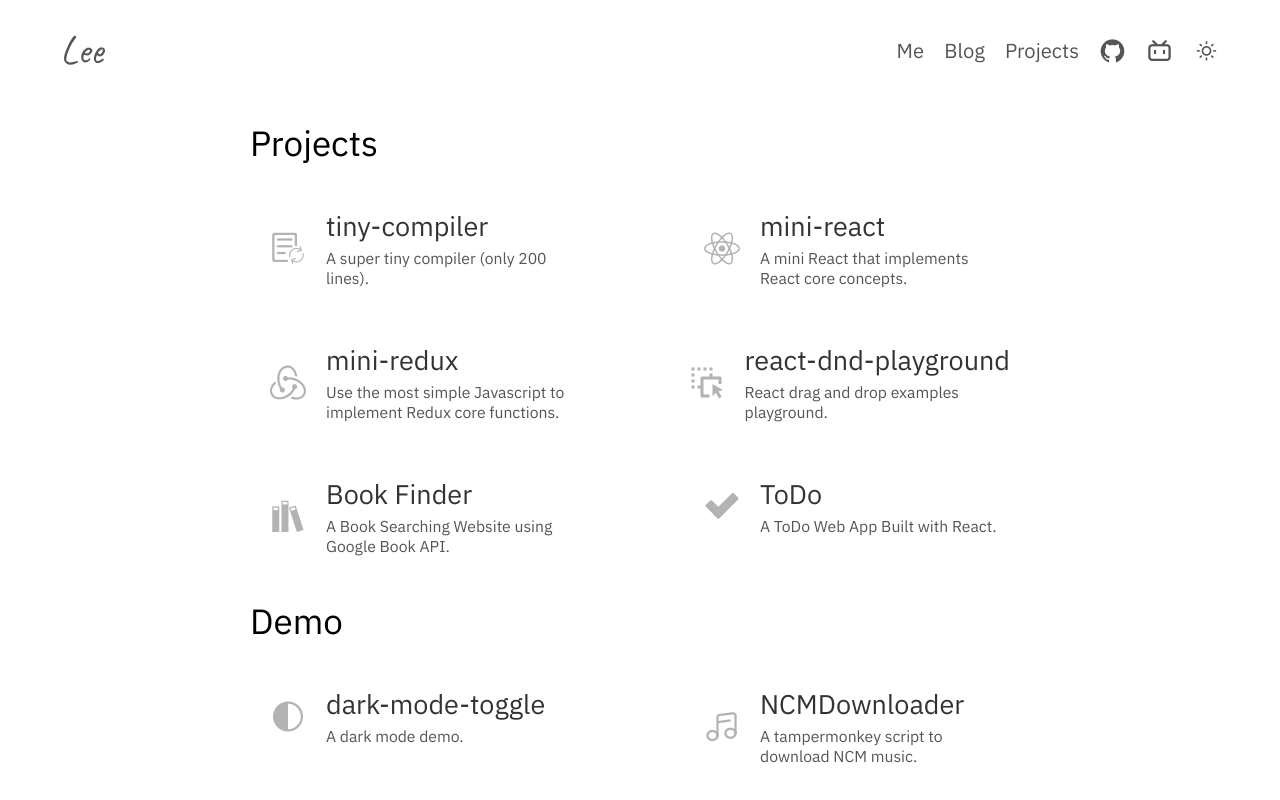
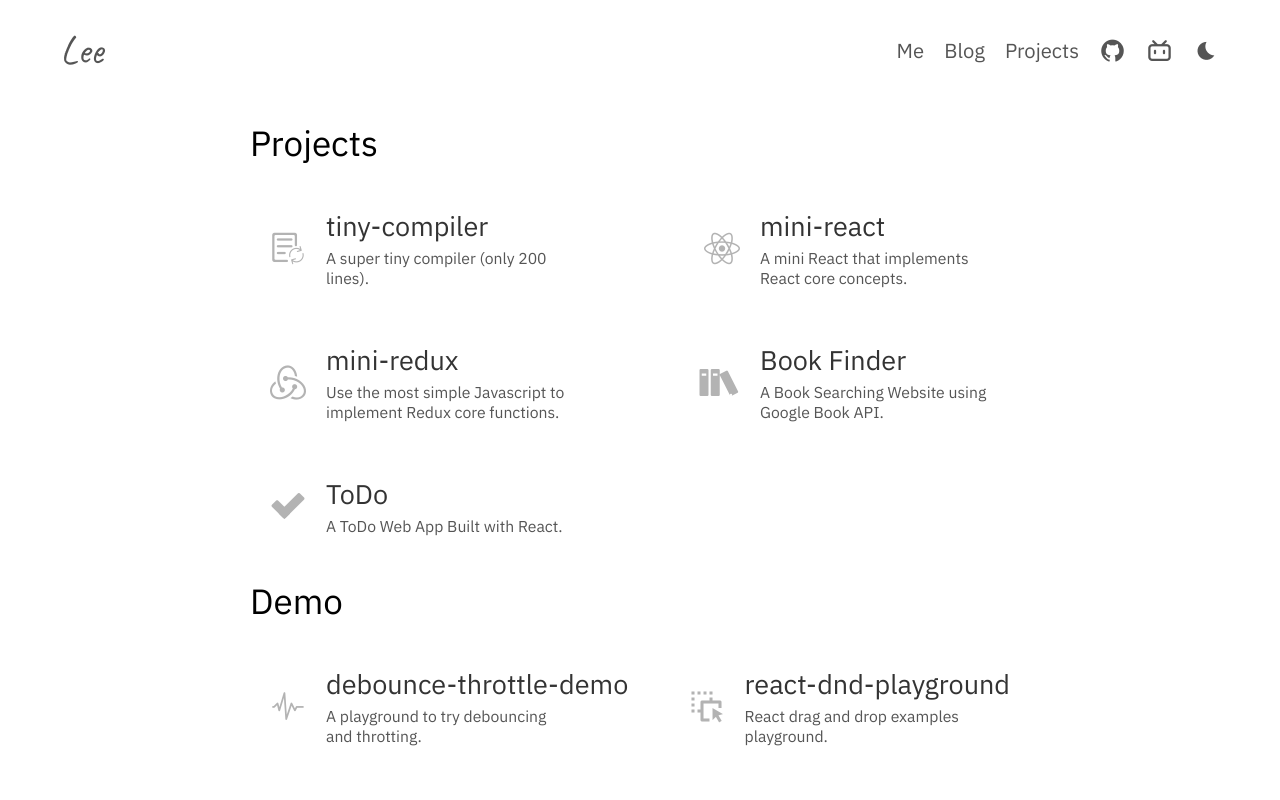
Before and after one commit to LeeZ1Q/portfolio, a Next.js app: page /project in a window 1280 px wide. Shown: the top 800 px of the page. Built offline with nearby package versions, Linux system fonts and the light colour scheme.

Commit message:
feat:debounce demo;icon

```diff
--- a/app/components/NavBar.js
+++ b/app/components/NavBar.js
@@ -1,44 +1,44 @@
-import Link from "next/link";
-import styles from "../styles/Nav.module.css";
-import ThemeToggle from "./ThemeToggle";
+import Link from 'next/link';
+import styles from '../styles/Nav.module.css';
+import ThemeToggle from './ThemeToggle';
 
 const NavBar = () => {
 	return (
 		<div className={styles.container}>
 			<Link
-				href="/"
+				href='/'
 				className={styles.signature}
 			>
 				Lee
 			</Link>
 			<nav className={styles.nav}>
 				{/* Mobile Icon */}
-				<Link href="/blog">
+				<Link href='/blog'>
 					<span className={`iconfont ${styles.mobile} ${styles.icon}`}>
 						&#xe634;
 					</span>
 				</Link>
-				<Link href="/project">
+				<Link href='/project'>
 					<span className={`iconfont ${styles.mobile} ${styles.icon}`}>
-						&#xe650;
+						&#xe8d9;
 					</span>
 				</Link>
 
 				{/* Laptop Link */}
 				<Link
-					href="/"
+					href='/'
 					className={`${styles.link} ${styles.laptop}`}
 				>
 					Me
 				</Link>
 				<Link
-					href="/blog"
+					href='/blog'
 					className={`${styles.link} ${styles.laptop}`}
 				>
 					Blog
 				</Link>
 				<Link
-					href="/project"
+					href='/project'
 					className={`${styles.link} ${styles.laptop}`}
 				>
 					Projects
@@ -46,17 +46,17 @@ const NavBar = () => {
 
 				{/* Other Icon */}
 				<Link
-					href="https://github.com/LeeZ1Q"
-					rel="noreferrer"
-					target="_blank"
+					href='https://github.com/LeeZ1Q'
+					rel='noreferrer'
+					target='_blank'
 					className={`iconfont ${styles.icon}`}
 				>
-					&#xe885;
+					&#xe972;
 				</Link>
 				<Link
-					href="https://space.bilibili.com/67972196"
-					rel="noreferrer"
-					target="_blank"
+					href='https://space.bilibili.com/67972196'
+					rel='noreferrer'
+					target='_blank'
 					className={`iconfont ${styles.icon}`}
 				>
 					&#xe66d;
--- a/app/components/ThemeToggle.js
+++ b/app/components/ThemeToggle.js
@@ -1,8 +1,8 @@
-"use client";
+'use client';
 
-import React, { useEffect, useState } from "react";
-import { useTheme } from "next-themes";
-import styles from "../styles/Nav.module.css";
+import React, { useEffect, useState } from 'react';
+import { useTheme } from 'next-themes';
+import styles from '../styles/Nav.module.css';
 
 const ThemeToggle = () => {
 	const [mounted, setMounted] = useState(false);
@@ -11,13 +11,13 @@ const ThemeToggle = () => {
 	useEffect(() => setMounted(true), []);
 
 	if (!mounted)
-		return <span className={`iconfont ${styles.icon} loading`}> &#xe635;</span>;
+		return <span className={`iconfont ${styles.icon} loading`}> &#xe600;</span>;
 
 	const toggleTheme = () => {
-		if (theme === "light") {
-			setTheme("dark");
+		if (theme === 'light') {
+			setTheme('dark');
 		} else {
-			setTheme("light");
+			setTheme('light');
 		}
 	};
 
@@ -26,7 +26,7 @@ const ThemeToggle = () => {
 			className={`iconfont ${styles.icon}`}
 			onClick={toggleTheme}
 		>
-			&#xe635;
+			{theme === 'light' ? '\ue600' : '\ue6dc'}
 		</span>
 	);
 };
--- a/app/project/page.js
+++ b/app/project/page.js
@@ -22,7 +22,7 @@ const Project = () => {
 					<Item
 						name='mini-react'
 						description='A mini React that implements React core concepts.'
-						icon='&#xe64b;'
+						icon='&#xe712;'
 						repo='https://github.com/LeeZ1Q/mini-react'
 					/>
 					<Item
@@ -32,15 +32,9 @@ const Project = () => {
 						repo='https://github.com/LeeZ1Q/mini-redux'
 					/>
 					<Item
-						name='react-dnd-playground'
-						description='React drag and drop examples playground.'
-						icon='&#xe704;'
-						repo='https://github.com/LeeZ1Q/react-dnd-playground'
-					/>
-					<Item
 						name='Book Finder'
 						description='A Book Searching Website using Google Book API.'
-						icon='&#xe61f;'
+						icon='&#xe605;'
 						repo='https://github.com/LeeZ1Q/bookfinder'
 					/>
 					<Item
@@ -52,6 +46,18 @@ const Project = () => {
 				</div>
 				<p className={styles.title}>Demo</p>
 				<div className={styles.list}>
+					<Item
+						name='debounce-throttle-demo'
+						description='A playground to try debouncing and throtting.'
+						icon='&#xe653;'
+						repo='https://github.com/LeeZ1Q/debounce-throttle-playground'
+					/>
+					<Item
+						name='react-dnd-playground'
+						description='React drag and drop examples playground.'
+						icon='&#xe704;'
+						repo='https://github.com/LeeZ1Q/react-dnd-playground'
+					/>
 					<Item
 						name='dark-mode-toggle'
 						description='A dark mode demo.'
```
Also changed, not shown: package.json (line endings or trailing spaces), public/iconfont.ttf.
